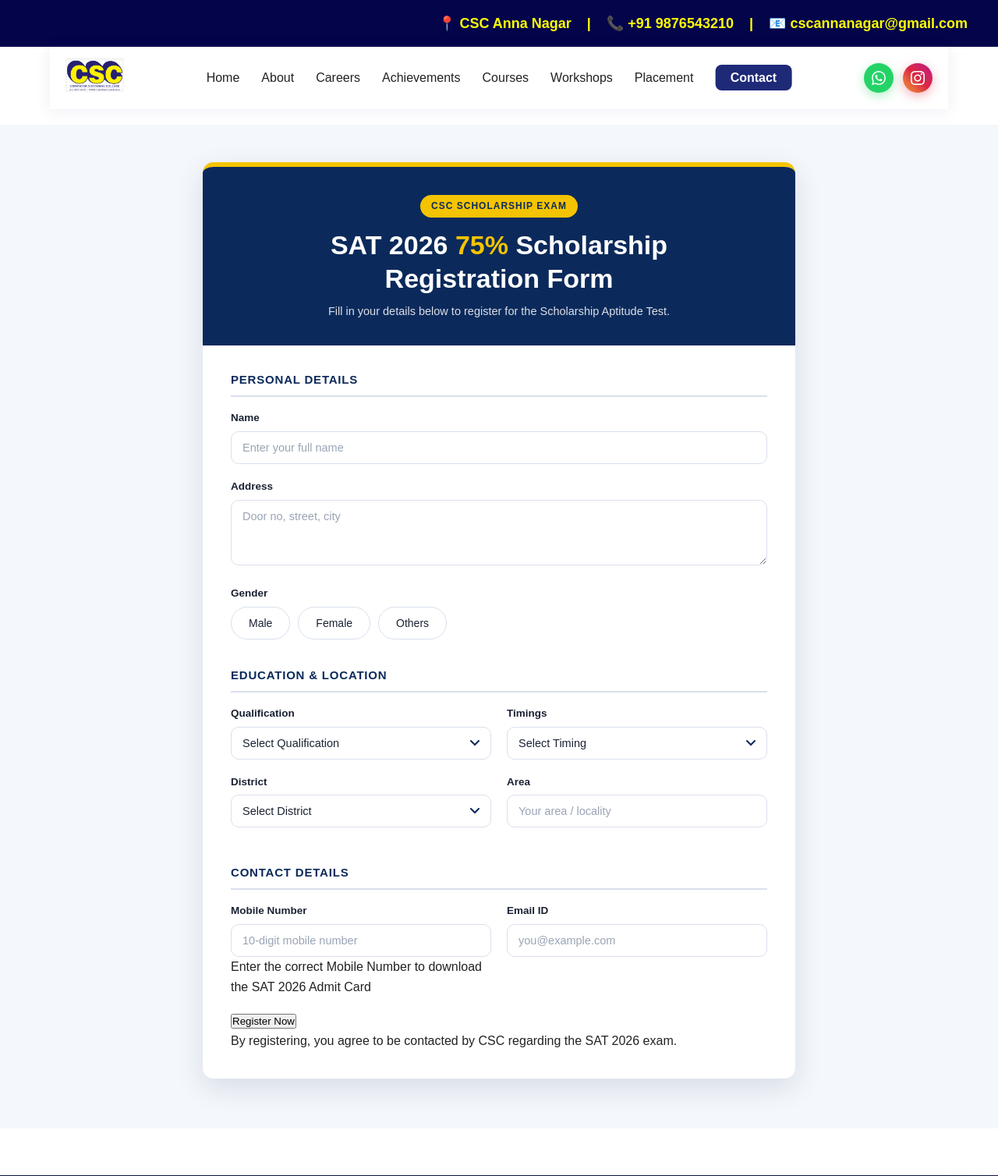
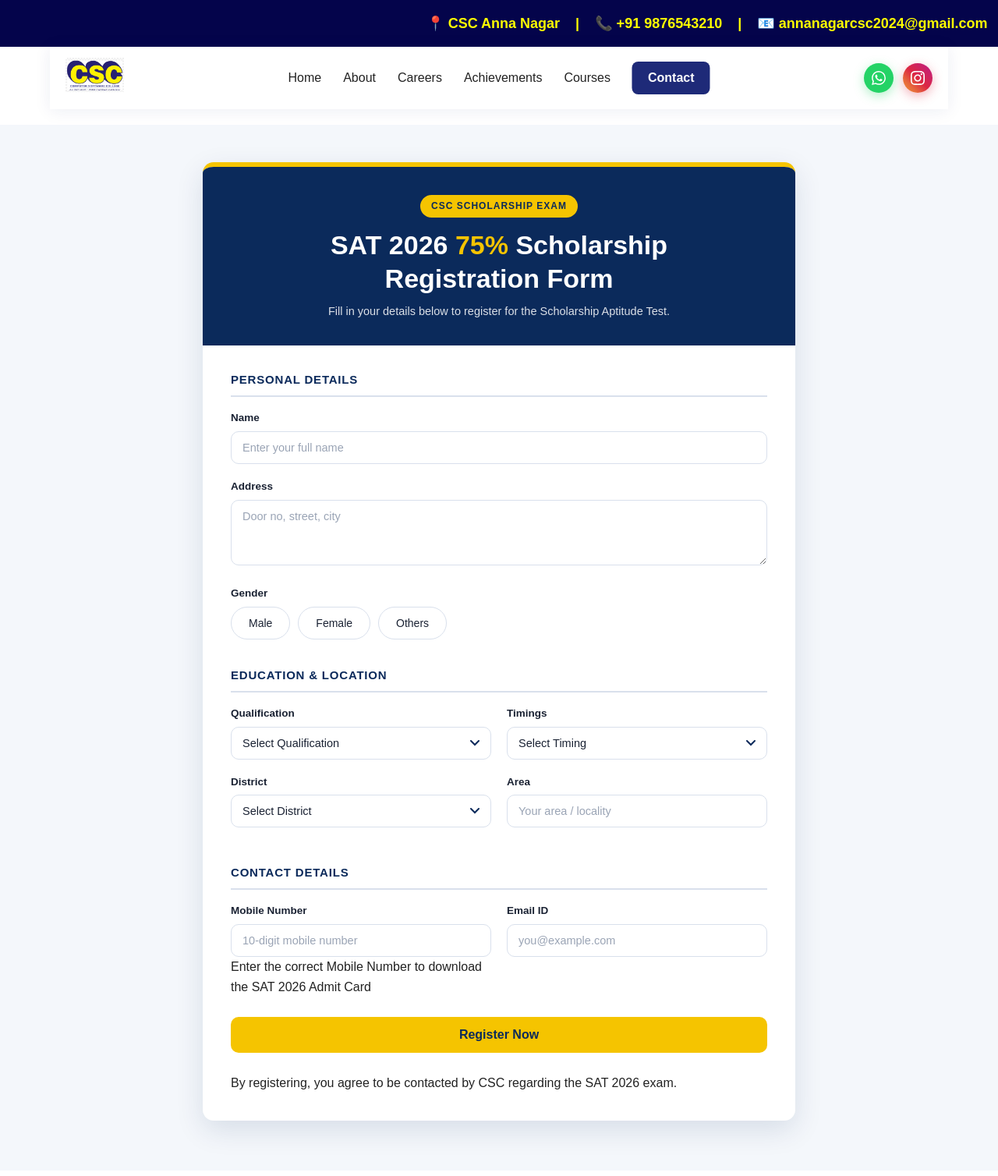
Before and after one commit to Karishma222/CSC-DYNAMIC-WEBPAGE-NEW, a Django app: page /registration/ in a window 1280 px wide. Shown: the top 1508 px of the page at 78% size. Run offline with Django 5.2, Linux system fonts and the light colour scheme.

Commit message:
Refactor: Required changes

```diff
--- a/main/static/main/css/registration.css
+++ b/main/static/main/css/registration.css
@@ -250,3 +250,38 @@
 .reg-errors li {
     margin: 4px 0;
 }
+
+.reg-submit {
+    width: 100%;
+    padding: 14px 20px;
+    margin-top: 8px;
+
+    background: var(--reg-yellow);
+    color: var(--reg-navy);
+
+    border: none;
+    border-radius: var(--reg-radius);
+
+    font-size: 16px;
+    font-weight: 700;
+
+    cursor: pointer;
+
+    transition: all 0.2s ease;
+}
+
+.reg-submit:hover {
+    background: var(--reg-yellow-dark);
+    transform: translateY(-2px);
+    box-shadow: 0 6px 16px rgba(11, 42, 91, 0.18);
+}
+
+.reg-submit:active {
+    transform: translateY(0);
+    box-shadow: none;
+}
+
+.reg-submit:focus-visible {
+    outline: 3px solid rgba(11, 42, 91, 0.2);
+    outline-offset: 2px;
+}
--- a/main/static/main/css/style1.css
+++ b/main/static/main/css/style1.css
@@ -85,30 +85,143 @@ body {
   align-items: center;
 }
 
+/* ================= NAV LINKS ================= */
+
+.nav-links {
+    display: flex;
+    align-items: center;
+    gap: 28px;
+    list-style: none;
+    margin: 0;
+    padding: 0;
+}
+
+/* Normal link */
 .nav-links a {
+    position: relative;
+    display: inline-block;
+
+    padding: 8px 0;
+
+    color: #222;
     text-decoration: none;
-  color: var(--navy);
-  font-weight: 500;
-  font-size: 0.95rem;
-  padding: 0.45rem 0.9rem;
+
+    font-size: 16px;
+    font-weight: 400;
+
+    background: transparent;
+    border: none;
+
+    /* IMPORTANT - prevent text zoom/jump */
+    transform: none !important;
+
+    transition: color 0.2s ease;
+}
+
+/* Remove old underline */
+.nav-links a::after {
+    content: "";
+    position: absolute;
+
+    left: 0;
+    bottom: 0;
+
+    width: 0;
+    height: 3px;
+
+    background: #1e2a78;
+    border-radius: 2px;
+
+    transform: none;
+
+    transition: width 0.25s ease;
+}
+
+/* Hover */
+.nav-links a:hover {
+    color: #1e2a78;
+    background: transparent;
+
+    /* IMPORTANT */
+    transform: none !important;
+
+    /* Don't change font size/weight */
+    font-size: 16px;
+    font-weight: 400;
+}
+
+.nav-links a:hover::after {
+    width: 100%;
+}
+
+/* ACTIVE PAGE */
+.nav-links a.active {
+    color: #1e2a78;
+
+    /* Keep same size as normal link */
+    font-size: 16px;
+    font-weight: 400;
+
+    background: transparent;
+
+    transform: none !important;
+}
+
+.nav-links a.active::after {
+    width: 100%;
+}
+
+/* =========================================
+   CONTACT BUTTON
+   ========================================= */
+
+.nav-links a.nav-btn {
+    padding: 8px 20px !important;
+
+    background: #1e2a78 !important;
+    color: #fff !important;
+
     border-radius: 8px;
-  position: relative;
-  transition: var(--transition);
-}
-
-.nav-links a::after {
-  content: '';
-  position: absolute;
-  bottom: 2px; left: 50%;
-  width: 0; height: 2px;
-  background: var(--gold);
-  border-radius: 2px;
-  transform: translateX(-50%);
-  transition: width 0.3s ease;
-}
-
-.nav-links a:hover { background: var(--light-bg); color: var(--navy-dark); }
-.nav-links a:hover::after { width: 60%; }
+
+    font-size: 16px !important;
+    font-weight: 600 !important;
+
+    transform: none !important;
+}
+
+/* Contact button should NOT have underline */
+.nav-links a.nav-btn::after {
+    display: none !important;
+}
+
+.nav-links a.nav-btn:hover {
+    background: #15205a !important;
+    color: #fff !important;
+
+    font-size: 16px !important;
+    transform: none !important;
+}
+
+.nav-links a:hover::after {
+    width: 60%;
+}
+
+/* ACTIVE PAGE */
+.nav-links a.active {
+    color: var(--navy-dark);
+    background: transparent;
+    font-weight: 600;
+}
+
+.nav-links a.active::after {
+    width: 100%;
+    background: var(--navy);
+}
+
+/* Contact button - NO underline */
+.nav-links a.nav-btn::after {
+    display: none !important;
+}
 
 .nav-btn {
     background: var(--navy) !important;
--- a/main/templates/main/base.html
+++ b/main/templates/main/base.html
@@ -1,13 +1,14 @@
-
 {% load static %}
 <!DOCTYPE html>
 <html lang="en">
+
 <head>
   <meta charset="utf-8">
   <meta name="viewport" content="width=device-width, initial-scale=1">
   <title>{% block title %}CSC Anna Nagar{% endblock %}</title>
 
-{% comment %} <link rel="stylesheet" href="{% static 'main/css/style.css' %}"> {% endcomment %}
+  {% comment %}
+  <link rel="stylesheet" href="{% static 'main/css/style.css' %}"> {% endcomment %}
   <link rel="stylesheet" href="{% static 'main/css/style1.css' %}">
   <link rel="stylesheet" href="{%  static 'main/css/slider.css' %}">
   {% block extra_css %}{% endblock %}
@@ -21,6 +22,7 @@
 
 
 </head>
+
 <body>
 
   <div class="top-bar">
@@ -29,7 +31,7 @@
       <span class="separator">|</span>
       <span>📞 +91 9876543210</span>
       <span class="separator">|</span>
-        <span>📧 cscannanagar@gmail.com</span>
+      <span>📧 annanagarcsc2024@gmail.com</span>
     </div>
   </div>
 
@@ -45,15 +47,44 @@
 
     <!-- MENU -->
     <ul class="nav-links" id="navLinks">
-        <li><a href="{% url 'home' %}"> Home</a></li>
 
-        <li><a href="{% url 'about' %}"> About</a></li>
-        <li><a href="{% url 'career' %}"> Careers</a></li>
-        <li><a href="{% url 'achievements' %}"> Achievements</a></li>
-        <li><a href="{% url 'courses' %}"> Courses</a></li>
-        <li><a href="{% url 'workshop' %}"> Workshops</a></li>
-        <li><a href="{% url 'placement' %}"> Placement</a></li>
-        <li><a href="{% url 'contact' %}" class="nav-btn"> Contact</a></li>
+      <li>
+        <a href="{% url 'home' %}" class="{% if request.resolver_match.url_name == 'home' %}active{% endif %}">
+          Home
+        </a>
+      </li>
+
+      <li>
+        <a href="{% url 'about' %}" class="{% if request.resolver_match.url_name == 'about' %}active{% endif %}">
+          About
+        </a>
+      </li>
+
+      <li>
+        <a href="{% url 'career' %}" class="{% if request.resolver_match.url_name == 'career' %}active{% endif %}">
+          Careers
+        </a>
+      </li>
+
+      <li>
+        <a href="{% url 'achievements' %}"
+          class="{% if request.resolver_match.url_name == 'achievements' %}active{% endif %}">
+          Achievements
+        </a>
+      </li>
+
+      <li>
+        <a href="{% url 'courses' %}" class="{% if request.resolver_match.url_name == 'courses' %}active{% endif %}">
+          Courses
+        </a>
+      </li>
+
+      <li>
+        <a href="{% url 'contact' %}" class="nav-btn">
+          Contact
+        </a>
+      </li>
+
     </ul>
 
     <!-- SOCIAL ICONS -->
@@ -61,23 +92,19 @@
 
       <!-- WhatsApp -->
       <a href="https://wa.me/919940909056?text=Hi%20CSC%20Anna%20Nagar%2C%20I%20want%20to%20know%20more%20about%20your%20courses."
-           target="_blank"
-           rel="noopener noreferrer"
-           class="nav-social-btn whatsapp"
-           title="Chat on WhatsApp">
+        target="_blank" rel="noopener noreferrer" class="nav-social-btn whatsapp" title="Chat on WhatsApp">
         <svg xmlns="http://www.w3.org/2000/svg" viewBox="0 0 24 24" fill="currentColor">
-                <path d="M17.472 14.382c-.297-.149-1.758-.867-2.03-.967-.273-.099-.471-.148-.67.15-.197.297-.767.966-.94 1.164-.173.199-.347.223-.644.075-.297-.15-1.255-.463-2.39-1.475-.883-.788-1.48-1.761-1.653-2.059-.173-.297-.018-.458.13-.606.134-.133.298-.347.446-.52.149-.174.198-.298.298-.497.099-.198.05-.371-.025-.52-.075-.149-.669-1.612-.916-2.207-.242-.579-.487-.5-.669-.51-.173-.008-.371-.01-.57-.01-.198 0-.52.074-.792.372-.272.297-1.04 1.016-1.04 2.479 0 1.462 1.065 2.875 1.213 3.074.149.198 2.096 3.2 5.077 4.487.709.306 1.262.489 1.694.625.712.227 1.36.195 1.871.118.571-.085 1.758-.719 2.006-1.413.248-.694.248-1.289.173-1.413-.074-.124-.272-.198-.57-.347m-5.421 7.403h-.004a9.87 9.87 0 01-5.031-1.378l-.361-.214-3.741.982.998-3.648-.235-.374a9.86 9.86 0 01-1.51-5.26c.001-5.45 4.436-9.884 9.888-9.884 2.64 0 5.122 1.03 6.988 2.898a9.825 9.825 0 012.893 6.994c-.003 5.45-4.437 9.884-9.885 9.884m8.413-18.297A11.815 11.815 0 0012.05 0C5.495 0 .16 5.335.157 11.892c0 2.096.547 4.142 1.588 5.945L.057 24l6.305-1.654a11.882 11.882 0 005.683 1.448h.005c6.554 0 11.89-5.335 11.893-11.893a11.821 11.821 0 00-3.48-8.413z"/>
+          <path
+            d="M17.472 14.382c-.297-.149-1.758-.867-2.03-.967-.273-.099-.471-.148-.67.15-.197.297-.767.966-.94 1.164-.173.199-.347.223-.644.075-.297-.15-1.255-.463-2.39-1.475-.883-.788-1.48-1.761-1.653-2.059-.173-.297-.018-.458.13-.606.134-.133.298-.347.446-.52.149-.174.198-.298.298-.497.099-.198.05-.371-.025-.52-.075-.149-.669-1.612-.916-2.207-.242-.579-.487-.5-.669-.51-.173-.008-.371-.01-.57-.01-.198 0-.52.074-.792.372-.272.297-1.04 1.016-1.04 2.479 0 1.462 1.065 2.875 1.213 3.074.149.198 2.096 3.2 5.077 4.487.709.306 1.262.489 1.694.625.712.227 1.36.195 1.871.118.571-.085 1.758-.719 2.006-1.413.248-.694.248-1.289.173-1.413-.074-.124-.272-.198-.57-.347m-5.421 7.403h-.004a9.87 9.87 0 01-5.031-1.378l-.361-.214-3.741.982.998-3.648-.235-.374a9.86 9.86 0 01-1.51-5.26c.001-5.45 4.436-9.884 9.888-9.884 2.64 0 5.122 1.03 6.988 2.898a9.825 9.825 0 012.893 6.994c-.003 5.45-4.437 9.884-9.885 9.884m8.413-18.297A11.815 11.815 0 0012.05 0C5.495 0 .16 5.335.157 11.892c0 2.096.547 4.142 1.588 5.945L.057 24l6.305-1.654a11.882 11.882 0 005.683 1.448h.005c6.554 0 11.89-5.335 11.893-11.893a11.821 11.821 0 00-3.48-8.413z" />
         </svg>
       </a>
 
       <!-- Instagram -->
-        <a href="https://www.instagram.com/csc_anna_nagar/"
-           target="_blank"
-           rel="noopener noreferrer"
-           class="nav-social-btn instagram"
-           title="Follow on Instagram">
+      <a href="https://www.instagram.com/csc_anna_nagar/" target="_blank" rel="noopener noreferrer"
+        class="nav-social-btn instagram" title="Follow on Instagram">
         <svg xmlns="http://www.w3.org/2000/svg" viewBox="0 0 24 24" fill="currentColor">
-                <path d="M12 2.163c3.204 0 3.584.012 4.85.07 3.252.148 4.771 1.691 4.919 4.919.058 1.265.069 1.645.069 4.849 0 3.205-.012 3.584-.069 4.849-.149 3.225-1.664 4.771-4.919 4.919-1.266.058-1.644.07-4.85.07-3.204 0-3.584-.012-4.849-.07-3.26-.149-4.771-1.699-4.919-4.92-.058-1.265-.07-1.644-.07-4.849 0-3.204.013-3.583.07-4.849.149-3.227 1.664-4.771 4.919-4.919 1.266-.057 1.645-.069 4.849-.069zm0-2.163c-3.259 0-3.667.014-4.947.072-4.358.2-6.78 2.618-6.98 6.98-.059 1.281-.073 1.689-.073 4.948 0 3.259.014 3.668.072 4.948.2 4.358 2.618 6.78 6.98 6.98 1.281.058 1.689.072 4.948.072 3.259 0 3.668-.014 4.948-.072 4.354-.2 6.782-2.618 6.979-6.98.059-1.28.073-1.689.073-4.948 0-3.259-.014-3.667-.072-4.947-.196-4.354-2.617-6.78-6.979-6.98-1.281-.059-1.69-.073-4.949-.073zm0 5.838c-3.403 0-6.162 2.759-6.162 6.162s2.759 6.163 6.162 6.163 6.162-2.759 6.162-6.163c0-3.403-2.759-6.162-6.162-6.162zm0 10.162c-2.209 0-4-1.79-4-4 0-2.209 1.791-4 4-4s4 1.791 4 4c0 2.21-1.791 4-4 4zm6.406-11.845c-.796 0-1.441.645-1.441 1.44s.645 1.44 1.441 1.44c.795 0 1.439-.645 1.439-1.44s-.644-1.44-1.439-1.44z"/>
+          <path
+            d="M12 2.163c3.204 0 3.584.012 4.85.07 3.252.148 4.771 1.691 4.919 4.919.058 1.265.069 1.645.069 4.849 0 3.205-.012 3.584-.069 4.849-.149 3.225-1.664 4.771-4.919 4.919-1.266.058-1.644.07-4.85.07-3.204 0-3.584-.012-4.849-.07-3.26-.149-4.771-1.699-4.919-4.92-.058-1.265-.07-1.644-.07-4.849 0-3.204.013-3.583.07-4.849.149-3.227 1.664-4.771 4.919-4.919 1.266-.057 1.645-.069 4.849-.069zm0-2.163c-3.259 0-3.667.014-4.947.072-4.358.2-6.78 2.618-6.98 6.98-.059 1.281-.073 1.689-.073 4.948 0 3.259.014 3.668.072 4.948.2 4.358 2.618 6.78 6.98 6.98 1.281.058 1.689.072 4.948.072 3.259 0 3.668-.014 4.948-.072 4.354-.2 6.782-2.618 6.979-6.98.059-1.28.073-1.689.073-4.948 0-3.259-.014-3.667-.072-4.947-.196-4.354-2.617-6.78-6.979-6.98-1.281-.059-1.69-.073-4.949-.073zm0 5.838c-3.403 0-6.162 2.759-6.162 6.162s2.759 6.163 6.162 6.163 6.162-2.759 6.162-6.163c0-3.403-2.759-6.162-6.162-6.162zm0 10.162c-2.209 0-4-1.79-4-4 0-2.209 1.791-4 4-4s4 1.791 4 4c0 2.21-1.791 4-4 4zm6.406-11.845c-.796 0-1.441.645-1.441 1.44s.645 1.44 1.441 1.44c.795 0 1.439-.645 1.439-1.44s-.644-1.44-1.439-1.44z" />
         </svg>
       </a>
     </div>
@@ -131,7 +158,7 @@
       <!-- CONTACT -->
       <div class="footer-col">
         <h4>Contact</h4>
-            <p>Email: <a href="mailto:cscannanagar@gmail.com">annanagarcsc2024@gmail.com</a></p>
+        <p>Email: <a href="mailto:annanagarcsc2024@gmail.com">annanagarcsc2024@gmail.com</a></p>
         <p>Phone: +91 9940909056</p>
         <p>P-814, "G" Block, 1st Street, Near Anna Nagar Tower, Near Saravana Bhavan Hotel,
           Anna Nagar, Chennai</p>
@@ -143,8 +170,10 @@
         <div class="footer-socials">
           <a href="https://www.facebook.com/csc_anna_nagar/" aria-label="Facebook"> Facebook</a>
           <a href="https://www.instagram.com/csc_anna_nagar/" aria-label="Instagram">Instagram</a>
-                <a href="https://www.linkedin.com/in/cscannanagar-computer-education-170a47336/" aria-label="LinkedIn">LinkedIn</a>
-                <a href="https://wa.me/919940909056?text=Hi%20CSC%20Anna%20Nagar%2C%20I%20want%20to%20know%20more%20about%20your%20courses." aria-label="whatsapp"=whatsapp>WhatsApp</a>
+          <a href="https://www.linkedin.com/in/cscannanagar-computer-education-170a47336/"
+            aria-label="LinkedIn">LinkedIn</a>
+          <a href="https://wa.me/919940909056?text=Hi%20CSC%20Anna%20Nagar%2C%20I%20want%20to%20know%20more%20about%20your%20courses."
+            aria-label="whatsapp"=whatsapp>WhatsApp</a>
         </div>
       </div>
 
@@ -305,7 +334,7 @@ function initCounters() {
     function initCarousel() {
       const track = document.querySelector('.carousel-track');
       const container = document.querySelector('.carousel-track-container');
-  const btnLeft  = document.querySelector('.carousel-btn.left');
+      const btnLeft = document.querySelector('.carousel-btn.left');
       const btnRight = document.querySelector('.carousel-btn.right');
       if (!track || !container) return;
 
@@ -319,8 +348,8 @@ function initCarousel() {
       }
 
       function slide() {
-    const visible  = getVisible();
-    const cardW    = cards[0] ? cards[0].offsetWidth + 24 : 0;
+        const visible = getVisible();
+        const cardW = cards[0] ? cards[0].offsetWidth + 24 : 0;
         const maxIndex = Math.max(0, cards.length - visible);
         if (index > maxIndex) index = 0;
         track.style.transform = `translateX(-${index * cardW}px)`;
@@ -361,8 +390,8 @@ function initMessages() {
       document.querySelectorAll('.msg').forEach(msg => {
         setTimeout(() => {
           msg.style.transition = 'opacity 0.5s ease, transform 0.5s ease';
-      msg.style.opacity    = '0';
-      msg.style.transform  = 'translateY(-10px)';
+          msg.style.opacity = '0';
+          msg.style.transform = 'translateY(-10px)';
           setTimeout(() => msg.remove(), 500);
         }, 5000);
       });
@@ -384,9 +413,9 @@ function initSectionDividers() {
     function initCardTilt() {
       document.querySelectorAll('.achievement-card, .workshop-card, .review-card').forEach(card => {
         card.addEventListener('mousemove', (e) => {
-      const rect   = card.getBoundingClientRect();
-      const x      = (e.clientX - rect.left) / rect.width  - 0.5;
-      const y      = (e.clientY - rect.top)  / rect.height - 0.5;
+          const rect = card.getBoundingClientRect();
+          const x = (e.clientX - rect.left) / rect.width - 0.5;
+          const y = (e.clientY - rect.top) / rect.height - 0.5;
           card.style.transform = `translateY(-6px) rotateY(${x * 6}deg) rotateX(${-y * 6}deg)`;
         });
         card.addEventListener('mouseleave', () => {
@@ -410,4 +439,5 @@ document.addEventListener('DOMContentLoaded', () => {
   </script>
 
 </body>
+
 </html>
--- a/main/templates/main/registration.html
+++ b/main/templates/main/registration.html
@@ -127,7 +127,7 @@
                 </div>
             </div>
 
-            <button type="submit" class="reg-submit">Register Now</button>
+            <button type="submit" class="reg-submit">Register Now</button><br><br>
             <p class="reg-note">By registering, you agree to be contacted by CSC regarding the SAT 2026 exam.</p>
         </form>
     </div>
```
Also changed, not shown: other parts of main/static/main/css/style1.css (+56 -18 lines), main/templates/main/contact.html (+0 -18 lines). Lines whose indentation alone changed are shown as unchanged.
